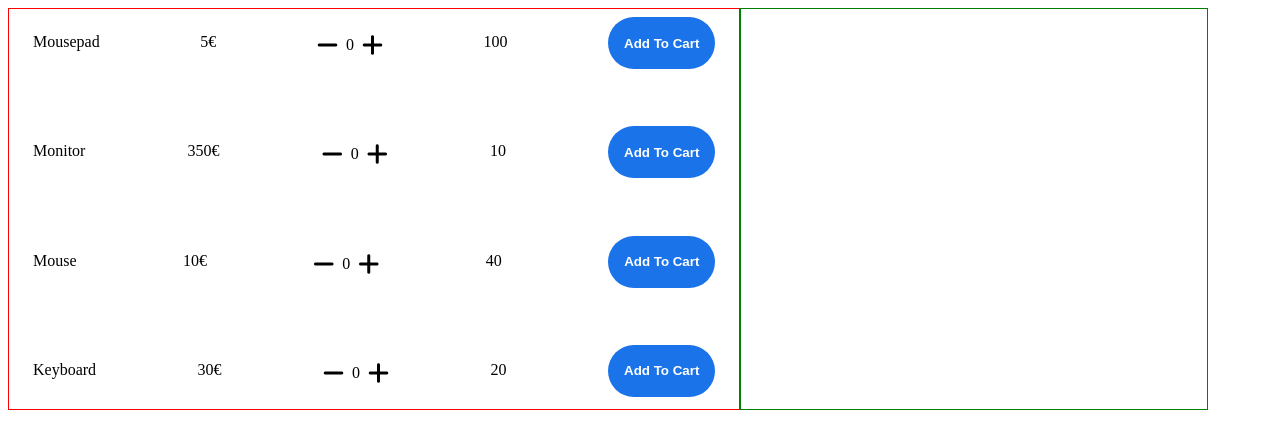
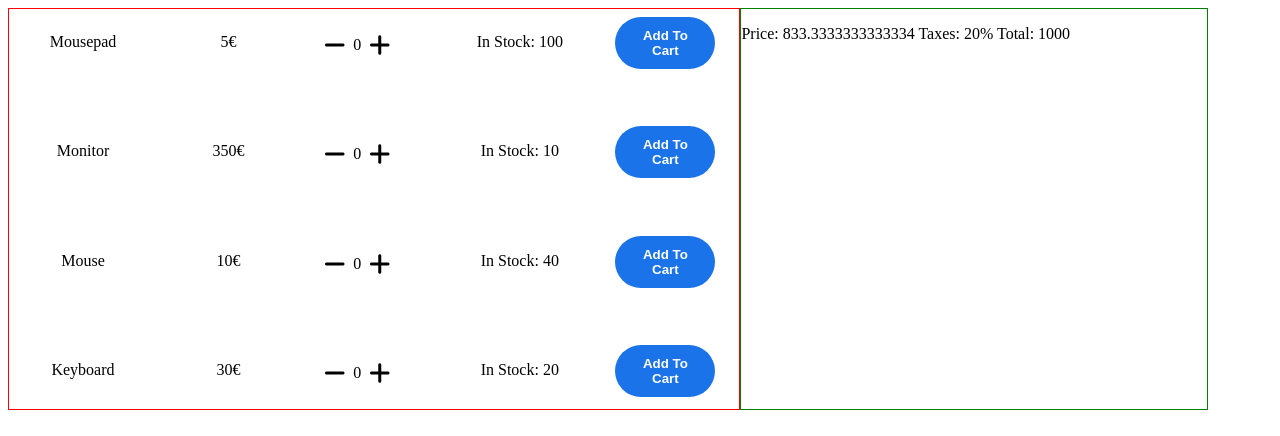
Before and after one commit to dariojularic/mini-shopping-cart-js, a website built with Vite: page index.html in a window 1280 px wide. Built offline with nearby package versions, Linux system fonts and the light colour scheme.

Commit message:
Add style

```diff
--- a/index.html
+++ b/index.html
@@ -13,7 +13,7 @@
 
       <div class="shopping-cart">
         <ul class="cart-list"></ul>
-        <div class="finance"></div>
+        <p class="finance"></p>
       </div>
     </div>
     <script type="module" src="/main.js"></script>
--- a/main.js
+++ b/main.js
@@ -8,8 +8,7 @@ import './style.css'
 
 const shopOfferList = document.querySelector(".shop-offer-list");
 const cartList = document.querySelector(".cart-list");
-
-
+const finance = document.querySelector(".finance");
 
 
 class Item{
@@ -76,11 +75,11 @@ class ShopManager{
     shopOfferList.innerHTML = ""
     this.shop.forEach(item => {
       const html = `<li class="offer-item" data-id="${item.id}">
-                      <p class="name">${item.name}</p>
-                      <p class="price">${item.price}€</p>
-                      <p class="quantity-paragraph"><i class="fa-solid fa-minus ${item.name}-minus-btn minus-btn"></i> <span class="quantity">${item.quantityToBuy}</span> <i class="fa-solid fa-plus ${item.name}-plus-btn plus-btn"></i></p>
-                      <p class="in-stock">${item.quantityInStock}</p>
-                      <button class="add-to-cart-btn">Add To Cart</button>
+                      <p class="name a">${item.name}</p>
+                      <p class="price a">${item.price}€</p>
+                      <p class="quantity-paragraph a"><i class="fa-solid fa-minus ${item.name}-minus-btn minus-btn"></i> <span class="quantity">${item.quantityToBuy}</span> <i class="fa-solid fa-plus ${item.name}-plus-btn plus-btn"></i></p>
+                      <p class="in-stock a">In Stock: ${item.quantityInStock}</p>
+                      <button class="add-to-cart-btn a">Add To Cart</button>
                     </li>`
       shopOfferList.insertAdjacentHTML("afterbegin", html)
 
@@ -130,8 +129,12 @@ class CartManager{
   }
 }
 
+function displayFinance(total) {
+  finance.innerHTML = `Price: ${total / 1.2} Taxes: 20% Total: ${total}`
+}
 
 
+displayFinance(1000)
 
 
 const cartManager = new CartManager();
--- a/style.css
+++ b/style.css
@@ -71,3 +71,12 @@
   justify-content: space-between;
   margin: 8px;
 }
+
+.a {
+  width: 100px;
+  text-align: center;
+}
+
+.price {
+  align-content: start;
+}
```
